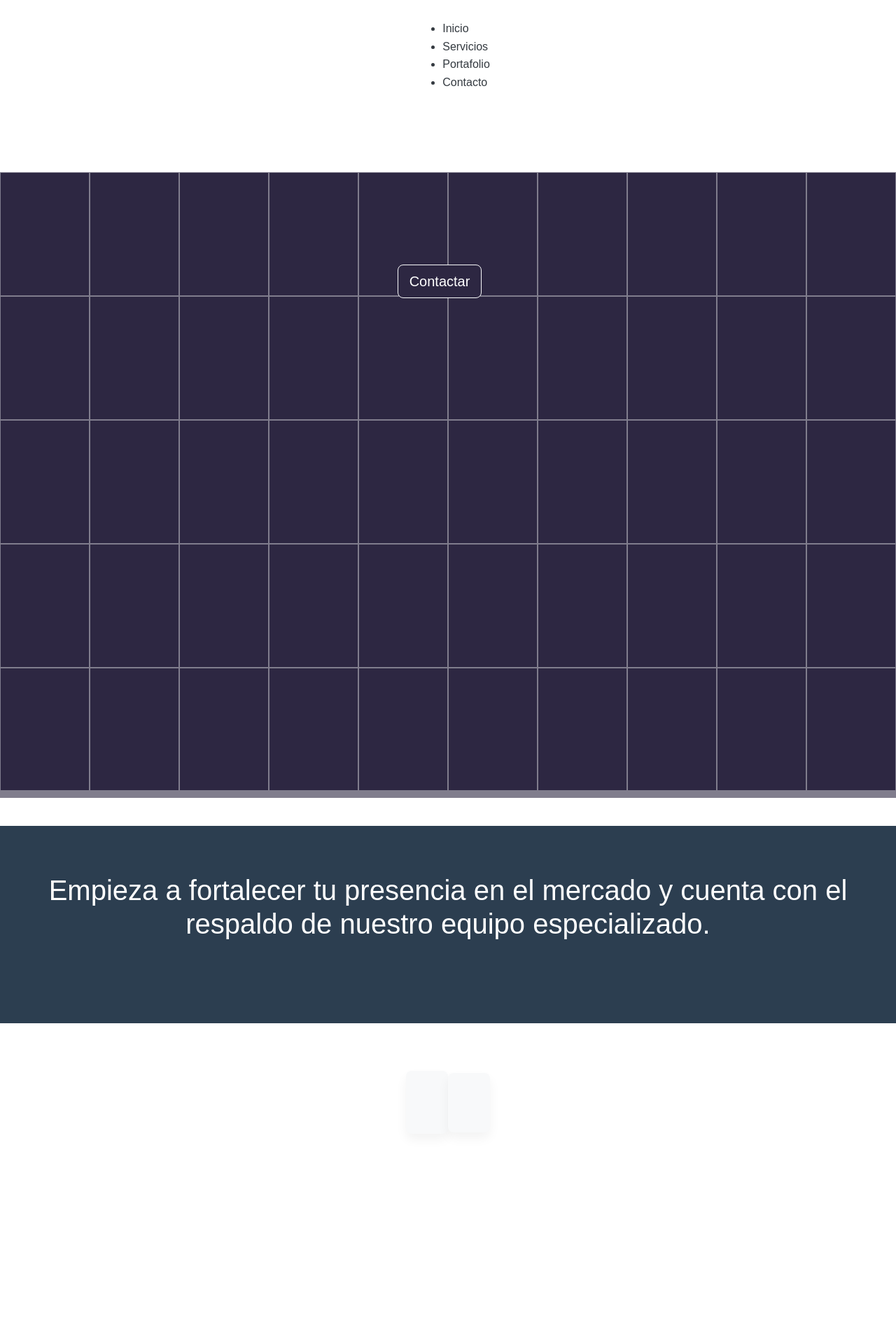
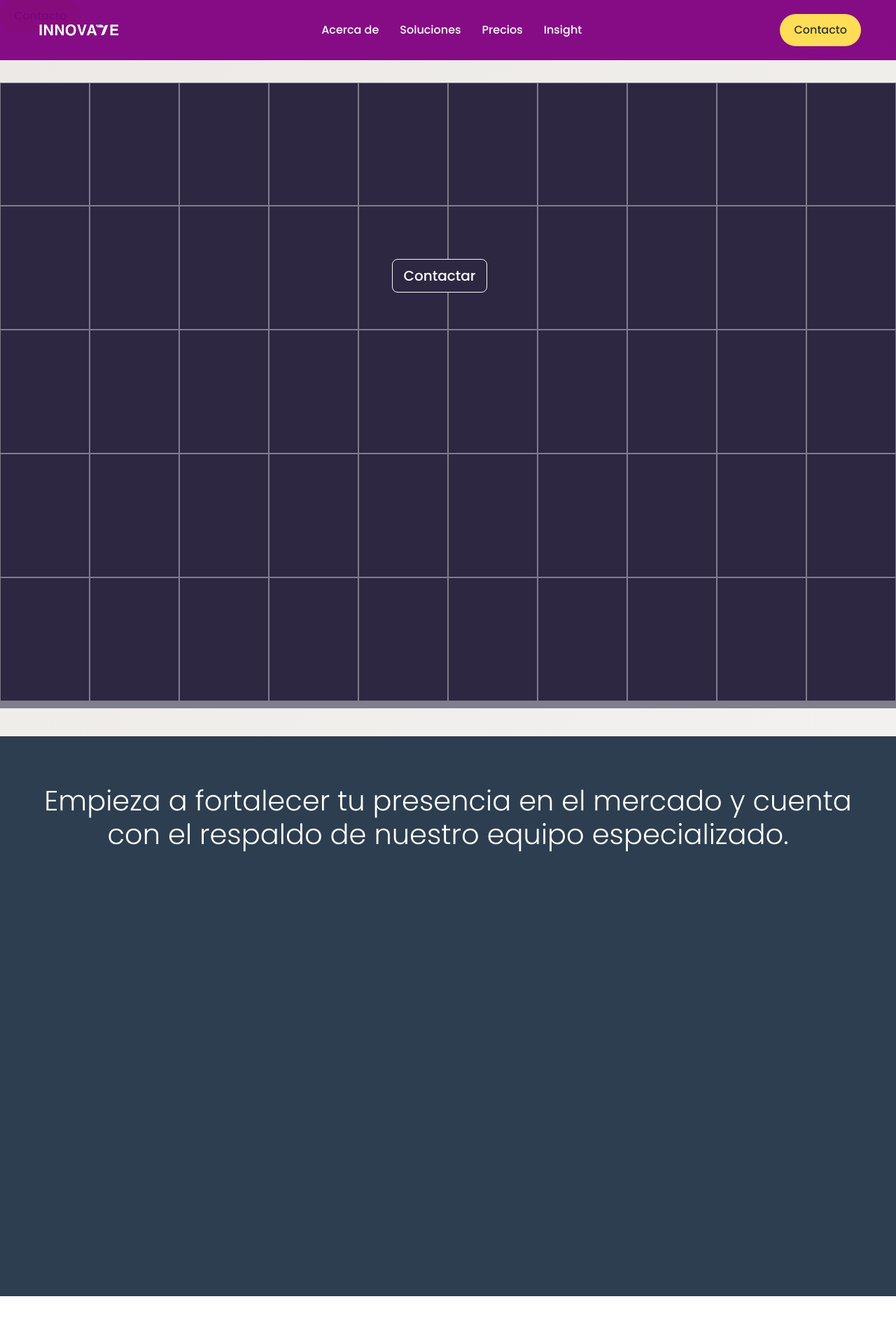
Before and after one commit to yoelayan/landing-innovate, a Django app: template app/apps/pages/templates/pages_home.html in a window 1280 px wide. Shown: the top 1906 px of the page at 70% size. Run offline with Django 5.2, Linux system fonts and the light colour scheme; the template is opened without the code that fills it, so the values that code supplies are empty; some libraries are stand-ins or nearby versions; some web fonts are replaced.

Commit message:
añadir: version completa del navbar

```diff
--- a/app/templates/layout/partials/navbar/navbar.html
+++ b/app/templates/layout/partials/navbar/navbar.html
@@ -1,12 +1,156 @@
-<header class="container">
-    <a href="#" class="text-xl font-bold letras-blancas">
+<!DOCTYPE html>
+<html lang="es">
+<head>
+  <meta charset="UTF-8">
+  <meta name="viewport" content="width=device-width, initial-scale=1">
+  <title>Navbar Morada Creativa</title>
+  <!-- Fuente Poppins para un toque moderno -->
+  <link href="https://fonts.googleapis.com/css2?family=Poppins:wght@300;500;700&display=swap" rel="stylesheet">
+  <style>
+    /* Reset y fuente global */
+    * {
+      margin: 0;
+      padding: 0;
+      box-sizing: border-box;
+      font-family: 'Poppins', sans-serif;
+    }
+
+    html {
+      scroll-behavior: smooth;
+    }
+
+    body {
+      background: linear-gradient(135deg, #ece9e6, #ffffff);
+      min-height: 200vh; /* Para efectos de scroll y demo */
+    }
+
+    /* Estilos de la navbar */
+    .navbar {
+      position: fixed;
+      top: 0;
+      left: 0;
+      right: 0;
+      display: flex;
+      justify-content: space-between;
+      align-items: center;
+      padding: 20px 50px;
+      background: rgba(128, 0, 128, 0.95); /* Navbar morada desde el inicio */
+      transition: background 0.5s ease, padding 0.5s ease;
+      z-index: 1000;
+    }
+
+    /* Logo */
+    .navbar .logo {
+      font-size: 1.5rem;
+      font-weight: 700;
+      color: #fff;
+      text-shadow: 0px 2px 10px rgba(0, 0, 0, 0.3);
+    }
+
+    /* Contenedor de ítems */
+    .navbar .menu {
+      display: flex;
+      gap: 30px;
+      align-items: center;
+    }
+
+    .navbar .menu a {
+      color: #fff;
+      text-decoration: none;
+      font-size: 1rem;
+      position: relative;
+      transition: color 0.3s, transform 0.3s;
+    }
+
+    /* Efecto de línea inferior en hover */
+    .navbar .menu a::after {
+      content: '';
+      position: absolute;
+      left: 0;
+      bottom: -4px;
+      width: 0;
+      height: 2px;
+      background: #fff;
+      transition: width 0.3s;
+    }
+
+    .navbar .menu a:hover {
+      color: #ffdd57;
+      transform: translateY(-3px);
+    }
+
+    .navbar .menu a:hover::after {
+      width: 100%;
+    }
+
+    /* Botón de Contacto */
+    .contact-btn {
+      background: #ffdd57;
+      border: none;
+      padding: 10px 20px;
+      color: #333;
+      font-weight: 500;
+      border-radius: 25px;
+      cursor: pointer;
+      transition: background 0.3s;
+    }
+
+    .contact-btn:hover {
+      background: #ffc107;
+    }
+
+    /* Cambio de estilo en navbar al hacer scroll (ajusta padding si se desea) */
+    .navbar.scrolled {
+      padding: 10px 50px;
+    }
+
+    .navbar.scrolled .logo {
+      color: #ffdd57;
+    }
+
+    /* Estilos para las secciones de demostración */
+    section {
+      min-height: 100vh;
+      padding: 120px 50px 50px;
+    }
+
+    .section-container {
+      background: rgba(255, 255, 255, 0.8);
+      border-radius: 10px;
+      box-shadow: 0 5px 15px rgba(0, 0, 0, 0.1);
+      margin: 30px 0;
+      padding: 50px;
+    }
+  </style>
+</head>
+<body>
+<!-- Navbar -->
+<nav class="navbar" id="navbar">
+    <img src="/static/images/logo/white.png" alt="Logo">
+  <div class="menu">
+    <a href="#acerca">Acerca de</a>
+    <a href="#services">Soluciones</a>
+    <a href="#precios">Precios</a>
+    <a href="#insight">Insight</a>
+  </div>
+  <a href="#contacto"><button class="contact-btn">Contacto</button></a>
+</nav>
+
+    <a href="#contacto">
+      <button class="contact-btn">Contacto</button>
     </a>
-    <nav class="navbar custom-navbar">
-        <ul class="flex space-x-6">
-            <li><a href="#inicio" class="nav-link">Inicio</a></li>
-            <li><a href="#servicios" class="nav-link">Servicios</a></li>
-            <li><a href="#portafolio" class="nav-link">Portafolio</a></li>
-            <li><a href="#contacto" class="nav-link">Contacto</a></li>
-        </ul>
-    </nav>
-</header>
+  </nav>
+
+  <script>
+    // Cambia la apariencia de la navbar al hacer scroll
+    window.addEventListener('scroll', () => {
+      const navbar = document.getElementById('navbar');
+      if (window.scrollY > 50) {
+        navbar.classList.add('scrolled');
+      } else {
+        navbar.classList.remove('scrolled');
+      }
+    });
+  </script>
+</body>
+</html>
```
